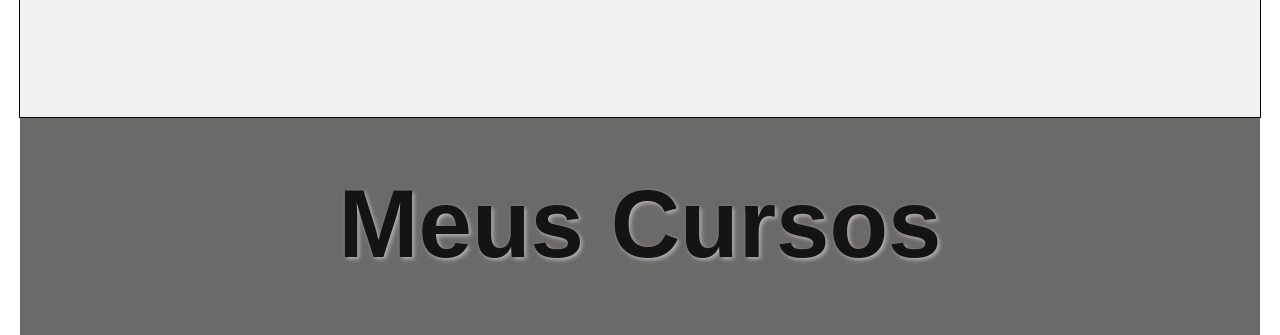
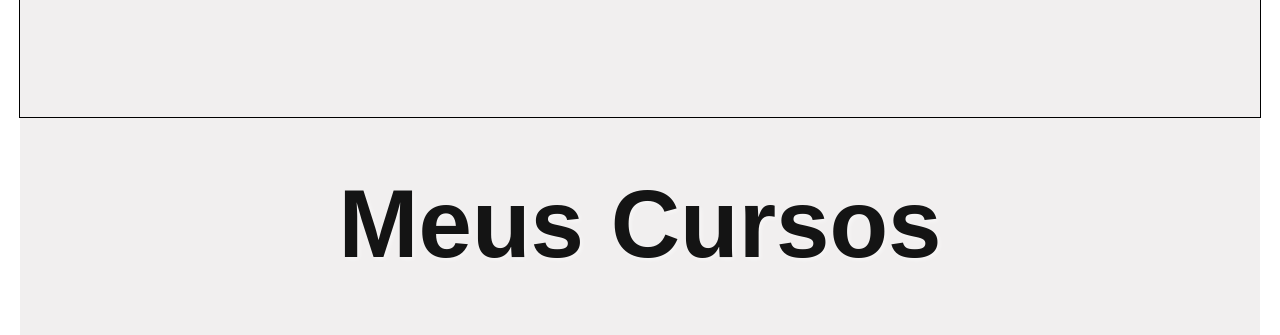
Before and after one commit to joaoPjunior/portfolio-proprio, a plain HTML site: page index.html in a window 1280 px wide. Shown: the part 1913-2248 px from the top of the page. Drawn offline with Linux system fonts and the light colour scheme; files whose address does not match are found by name.

Commit message:
background cursos

```diff
--- a/css/cursos.css
+++ b/css/cursos.css
@@ -1,5 +1,5 @@
 .cursos {
-    background: #6c6969;
+    background: #f1efef;
     max-width: 1200px;
     padding: 40px 20px;
     margin: 0 auto;
```
